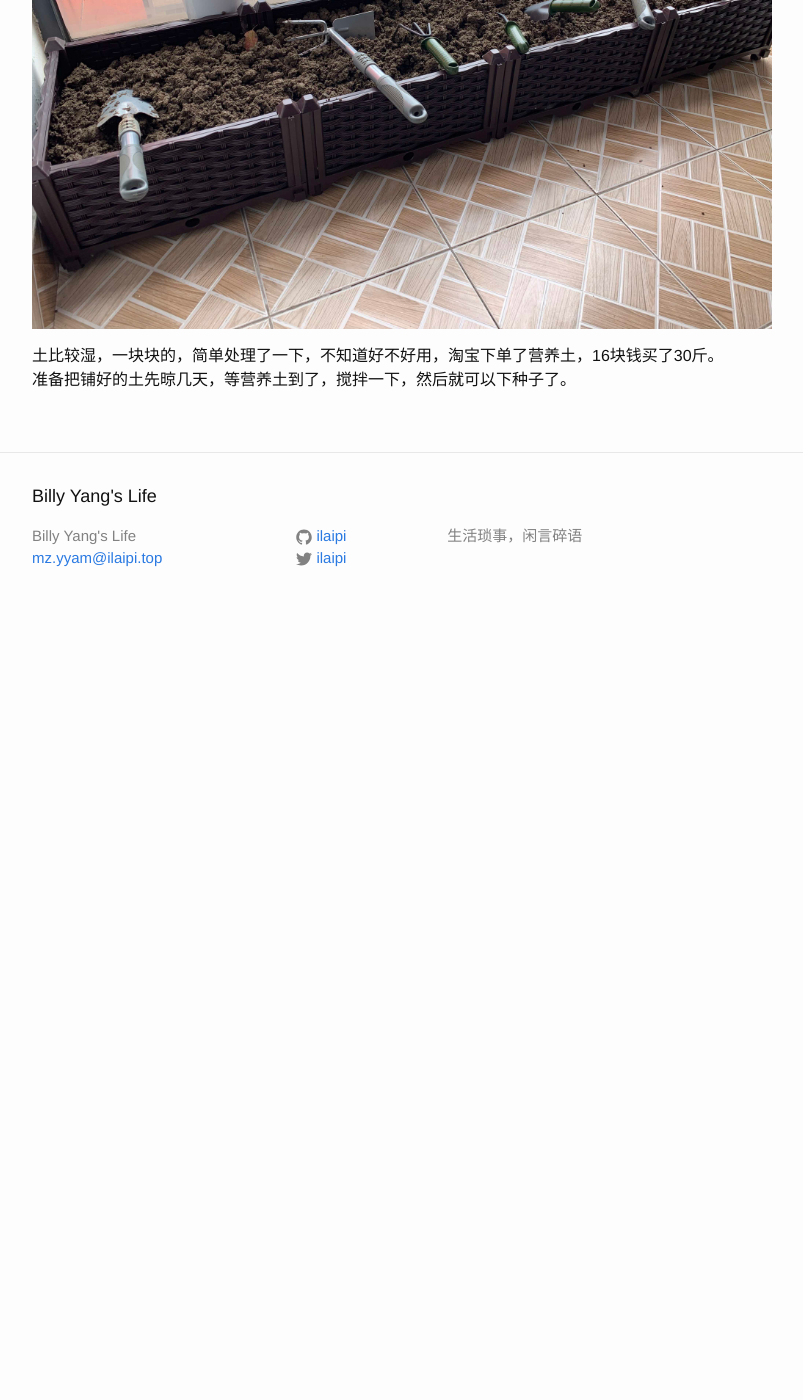
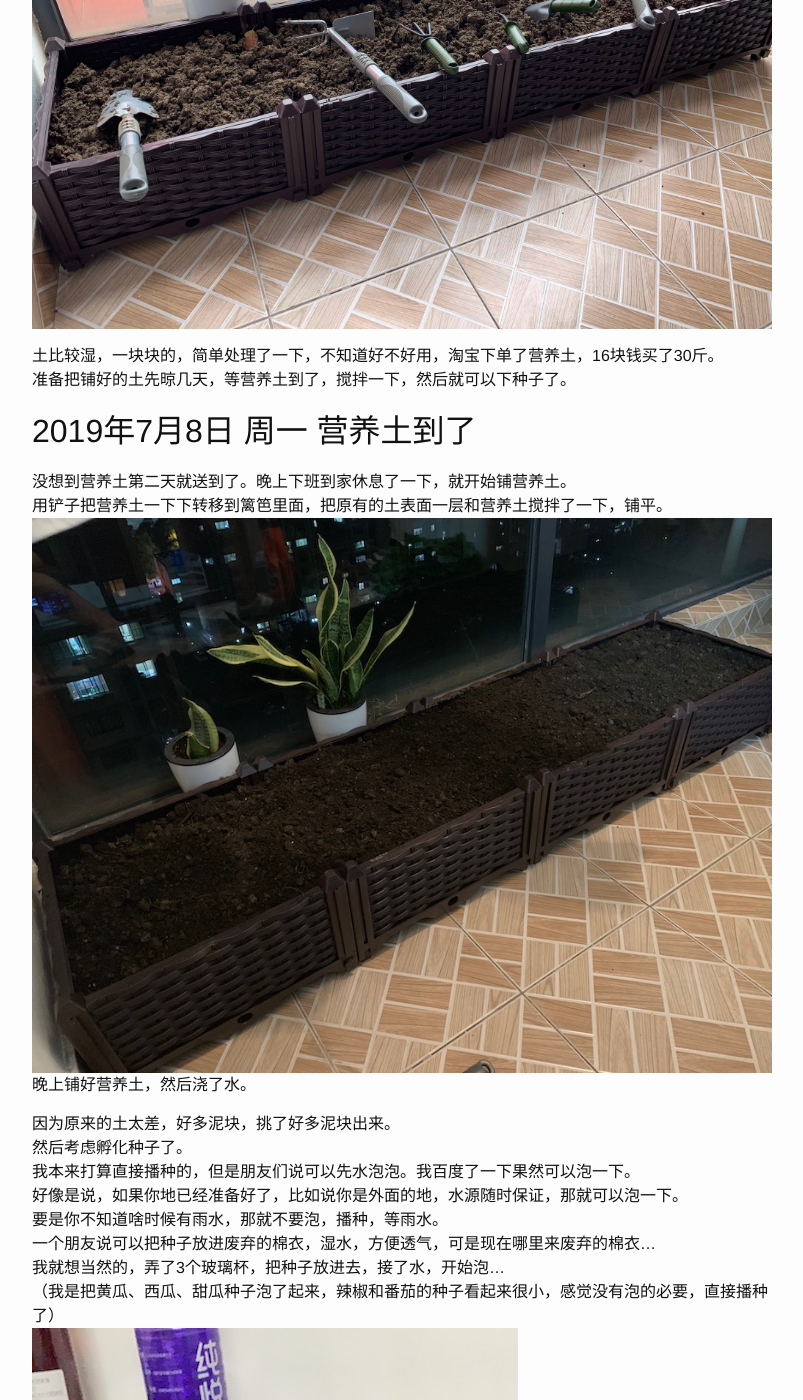
Before and after one commit to ipiali/ipiali.github.io, a Jekyll site: the page built from _posts/2019-07-03-阳台种植之旅.md, in a window 1280 px wide and 1400 px high, scrolled down 8764 px. Shown: the whole window, without its empty margins (238-1041 px from the left). Built offline with Jekyll 4.4.1, drawn with Linux system fonts in a browser that asks for light colours; before the commit the page ends 9394 px from its top, so only the background shows below that; some of the changed text lies outside the part shown.

Commit message:
Update 2019-07-03-阳台种植之旅.md

```diff
--- a/_posts/2019-07-03-阳台种植之旅.md
+++ b/_posts/2019-07-03-阳台种植之旅.md
@@ -69,3 +69,43 @@ categories: 2019-Life
 
 土比较湿，一块块的，简单处理了一下，不知道好不好用，淘宝下单了营养土，16块钱买了30斤。
 准备把铺好的土先晾几天，等营养土到了，搅拌一下，然后就可以下种子了。
+
+
+## 2019年7月8日 周一 营养土到了
+没想到营养土第二天就送到了。晚上下班到家休息了一下，就开始铺营养土。
+用铲子把营养土一下下转移到篱笆里面，把原有的土表面一层和营养土搅拌了一下，铺平。
+![铺好营养土](https://raw.githubusercontent.com/ipiali/ipiali.github.io/master/assets/%E9%93%BA%E5%A5%BD%E5%9C%9F-%E6%99%9A%E4%B8%8A.jpg)
+晚上铺好营养土，然后浇了水。
+
+因为原来的土太差，好多泥块，挑了好多泥块出来。
+然后考虑孵化种子了。
+我本来打算直接播种的，但是朋友们说可以先水泡泡。我百度了一下果然可以泡一下。
+好像是说，如果你地已经准备好了，比如说你是外面的地，水源随时保证，那就可以泡一下。
+要是你不知道啥时候有雨水，那就不要泡，播种，等雨水。
+一个朋友说可以把种子放进废弃的棉衣，湿水，方便透气，可是现在哪里来废弃的棉衣...
+我就想当然的，弄了3个玻璃杯，把种子放进去，接了水，开始泡...
+（我是把黄瓜、西瓜、甜瓜种子泡了起来，辣椒和番茄的种子看起来很小，感觉没有泡的必要，直接播种了）
+![放进玻璃杯](https://raw.githubusercontent.com/ipiali/ipiali.github.io/master/assets/%E5%90%AC%E6%9C%8B%E5%8F%8B%E4%BB%AC%E7%9A%84-%E6%B3%A1%E6%B0%B4%E9%87%8C.JPG)
+
+然后另外一个朋友说，可以用纸巾，湿水，然后种子放上去，上面再盖两层湿纸巾。
+纸巾泡水，没有氧气，这样更好。
+
+然后我就转移到纸巾上了。
+![转移到纸巾](https://raw.githubusercontent.com/ipiali/ipiali.github.io/master/assets/%E8%BD%AC%E7%A7%BB%E5%88%B0%E7%BA%B8%E5%B7%BE.jpg)
+
+
+## 2019年7月9日 周二 黄瓜竟然就发芽了
+今天一早起来，给纸巾又补了水，然后看了一下早上的土地：
+![浇水后-晾了一晚上的土地](https://raw.githubusercontent.com/ipiali/ipiali.github.io/master/assets/%E6%B5%87%E6%B0%B4%E5%90%8E%E6%99%BE%E4%BA%86%E4%B8%80%E6%99%9A%E4%B8%8A%E7%9A%84.jpg)
+
+晚上回来，补了水，发现黄瓜种子竟然发芽了！
+![黄瓜发芽](https://raw.githubusercontent.com/ipiali/ipiali.github.io/master/assets/%E9%BB%84%E7%93%9C%E7%AB%9F%E7%84%B6%E5%8F%91%E8%8A%BD%E4%BA%86.jpg)
+
+我一开始以为是就这两粒发芽了...
+
+浇完水，掀起来一看，竟然都发芽了...
+![黄瓜种子都发芽了](https://raw.githubusercontent.com/ipiali/ipiali.github.io/master/assets/%E5%8F%91%E8%8A%BD-%E6%8E%80%E5%BC%80.jpg)
+
+然后我把这样的种子就靠墙位置种了下去，挖了6个小坑，每个坑放了两粒，到时候看情况，每个坑再拔掉一棵。
+
+本来只打算种两棵黄瓜的，但是看着发了芽的种子，真不忍心直接丢了，虽然还是没种完，丢了好几颗...
```
